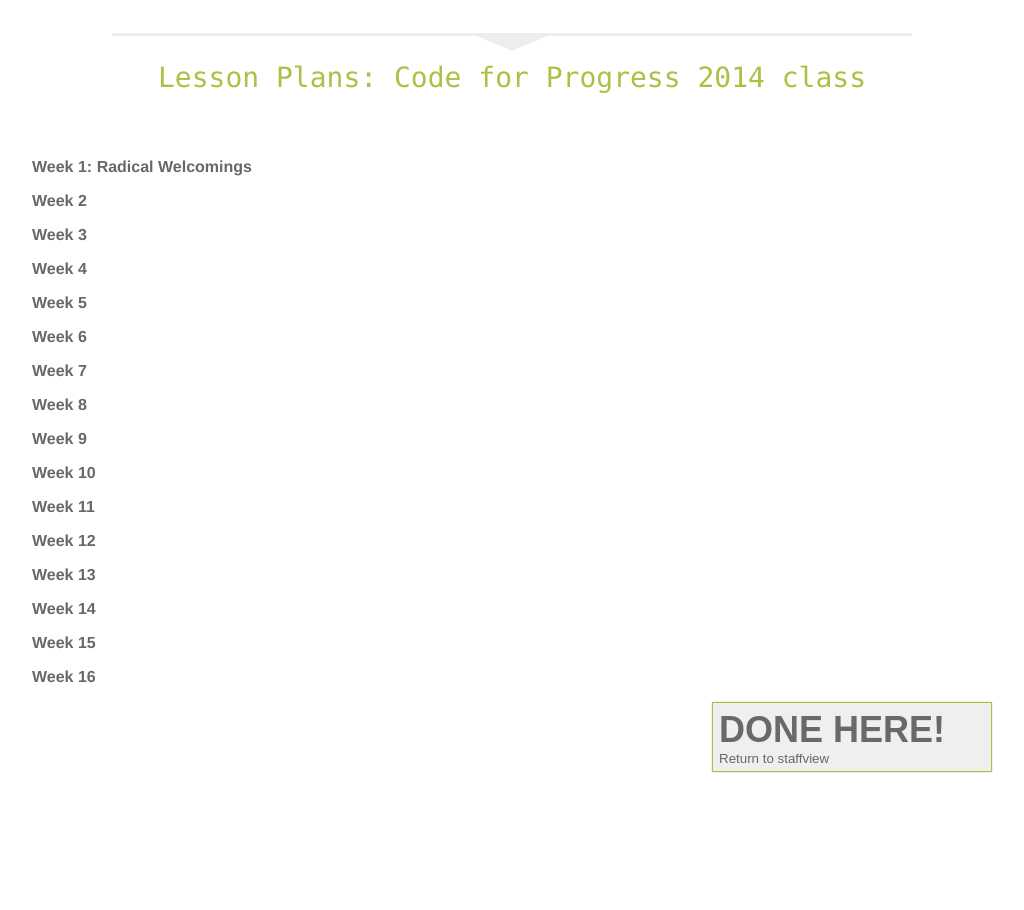
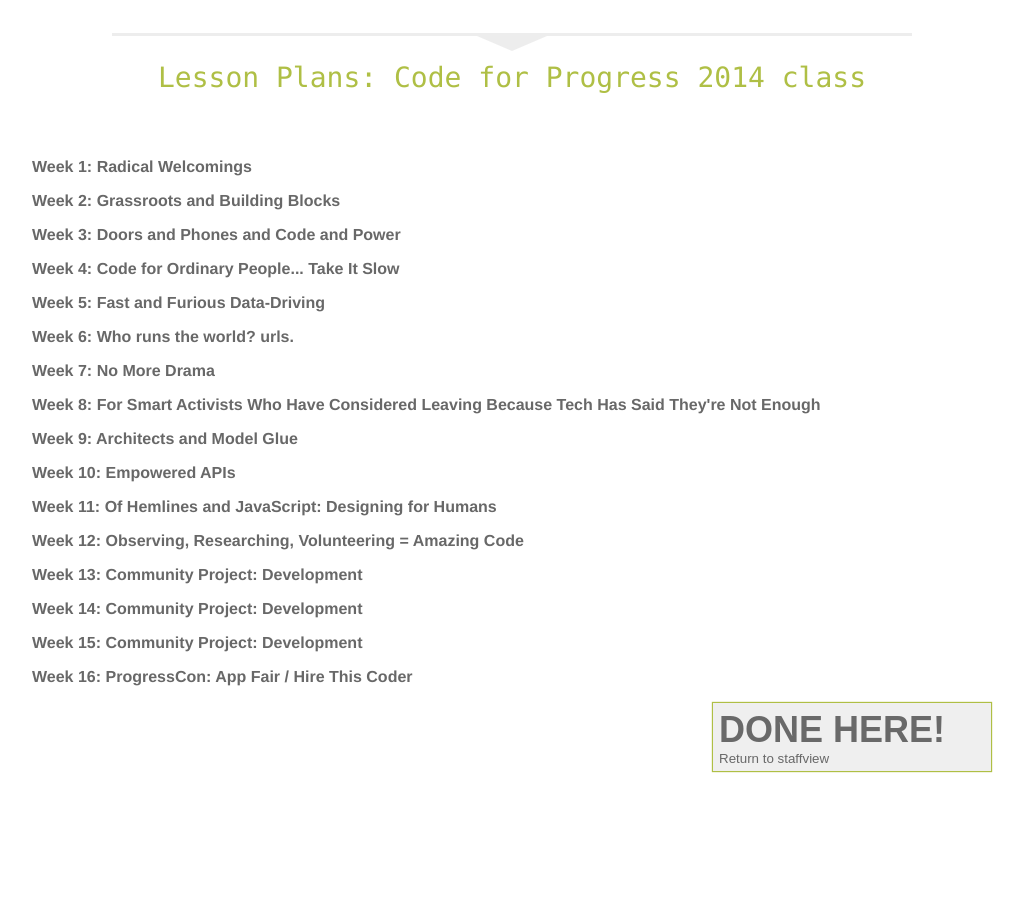
Before and after one commit to CodeForProgress/code-for-progress-curriculum, a Flask app: page / in a window 1280 px wide. Shown: the part 178-1088 px from the top of the page, without its empty margins (128-1152 px from the left). Run offline with Flask 2, Linux system fonts and the light colour scheme; some libraries are stand-ins or nearby versions.

Commit message:
Chapter titles

```diff
--- a/app/templates/index.html
+++ b/app/templates/index.html
@@ -9,7 +9,7 @@
 		{% if w == 1 %}
 		<br>
 
-		<a href="#1" class="show_hide"><p class ="chaptertitle">Week {{w}}: {{title[w-1]}}</p></a>
+		<a href="#1" class="show_hide"><p class ="chaptertitle">Week {{w}}: {{titles[w-1]}}</p></a>
 		<div class="slidingDiv">
 			<ul>
 
@@ -22,7 +22,7 @@
 		</div>
 
 			{% else %}
-				<p class="chaptertitle">Week {{w}}</p>
+				<p class="chaptertitle">Week {{w}}: {{titles[w-1]}}</p>
 
 			{% endif %}
 			{% endfor %}
--- a/app/views.py
+++ b/app/views.py
@@ -7,6 +7,44 @@ from app import app, db
 @app.route('/index', methods= ['GET', 'POST'])
 def index():
 	weeks = range(1,17)
+	title1= "Radical Welcomings"
+	title2= "Grassroots and Building Blocks"
+	title3= "Doors and Phones and Code and Power"
+	title4= "Code for Ordinary People... Take It Slow"
+	title5= "Fast and Furious Data-Driving"
+	title6= "Who runs the world? urls."
+	title7= "No More Drama"
+	title8= "For Smart Activists Who Have Considered Leaving Because Tech Has Said They're Not Enough"
+	title9= "Architects and Model Glue"
+	title10= "Empowered APIs"
+	title11= "Of Hemlines and JavaScript: Designing for Humans"
+	title12= "Observing, Researching, Volunteering = Amazing Code"
+	title13= "Community Project: Development"
+	title14= "Community Project: Development"
+	title15= "Community Project: Development"
+	title16= "ProgressCon: App Fair / Hire This Coder"
+	titles = [title1, title2, title3, title4, title5, title6, title7, title8, title9, title10, title11, title12, title13, title14, title15, title16]
+	week1lessontitles = ["The Big Picture: Why us and why now?","Setting Up for (a) Movement: Staying healthy and happy while we learn and work","Master's Tools, Remastered Tools, Native Tools: Critical-conceptual app design using things we already know",u"Our Compañeros: Meeting our larger community of support", "Relax, Reboot, Reimagine: Visioning and planning the tools we'll build in this program"]
+	return render_template("index.html", weeks = weeks, titles = titles, week1lessontitles = week1lessontitles)
+
+@app.route('/lessons/<shortcode>', methods = ['GET', 'POST'])
+def lesson(shortcode):
+	if shortcode == "1":
+		return render_template("lessonplan0101.html", shortcode=shortcode)
+	if shortcode == "2":
+		return render_template("lessonplan0102.html", shortcode=shortcode)
+	if shortcode == "3":
+		return render_template("lessonplan0103.html", shortcode=shortcode)
+	if shortcode == "4":
+		return render_template("lessonplan0104.html", shortcode=shortcode)
+	if shortcode == "5":
+		return render_template("lessonplan0105.html", shortcode=shortcode)
+
+
+
+
+'''
+Full titles
 	title1= "Radical Welcomings"
 	title2= "Grassroots and Building Blocks"
 	title3= "Doors and Phones and Code and Power (Looking at communities through data analysis)"
@@ -22,20 +60,4 @@ def index():
 	title13= "Community Project: Development"
 	title14= "Community Project: Development"
 	title15= "Community Project: Development"
-	title16= "ProgressCon: App Fair / Hire This Coder"
-	titles = [title1, title2, title3, title4, title5, title6, title7, title8, title9, title10, title11, title12, title13, title14, title15, title16]
-	week1lessontitles = ["The Big Picture: Why us and why now?","Setting Up for (a) Movement: Staying healthy and happy while we learn and work","Master's Tools, Remastered Tools, Native Tools: Critical-conceptual app design using things we already know",u"Our Compañeros: Meeting our larger community of support", "Relax, Reboot, Reimagine: Visioning and planning the tools we'll build in this program"]
-	return render_template("index.html", weeks = weeks, title = titles, week1lessontitles = week1lessontitles)
-
-@app.route('/lessons/<shortcode>', methods = ['GET', 'POST'])
-def lesson(shortcode):
-	if shortcode == "1":
-		return render_template("lessonplan0101.html", shortcode=shortcode)
-	if shortcode == "2":
-		return render_template("lessonplan0102.html", shortcode=shortcode)
-	if shortcode == "3":
-		return render_template("lessonplan0103.html", shortcode=shortcode)
-	if shortcode == "4":
-		return render_template("lessonplan0104.html", shortcode=shortcode)
-	if shortcode == "5":
-		return render_template("lessonplan0105.html", shortcode=shortcode)
+	title16= "ProgressCon: App Fair / Hire This Coder"'''
```
Also changed, not shown: 1 other file.
